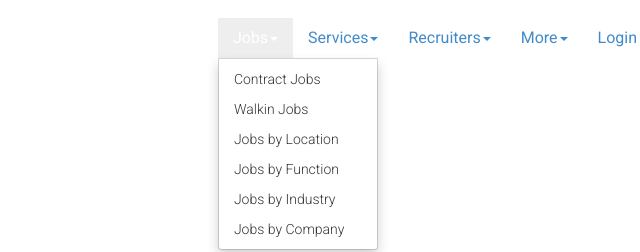
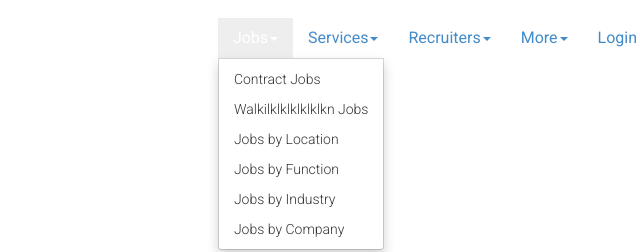
Before and after one commit to maryahch/jobportal, a plain HTML site: page login.html in a window 1280 px wide. Both pictures are taken after a click on the link "Jobs". Shown: the top 252 px of the page, 471-1111 px from the left. Drawn offline with Linux system fonts and the light colour scheme.

Commit message:
file updated

```diff
--- a/login.html
+++ b/login.html
@@ -18,7 +18,7 @@ Smartphone Compatible web template, free webdesigns for Nokia, Samsung, LG, Sony
 		            <a href="#" class="dropdown-toggle" data-toggle="dropdown">Jobs<b class="caret"></b></a>
 		            <ul class="dropdown-menu">
 			            <li><a href="location.html">Contract Jobs</a></li>
-			            <li><a href="location.html">Walkin Jobs</a></li>
+			            <li><a href="location.html">Walkilklklklklklkn Jobs</a></li>
 			            <li><a href="location.html">Jobs by Location</a></li>
 			            <li><a href="location.html">Jobs by Function</a></li>
 			            <li><a href="location.html">Jobs by Industry</a></li>
```
